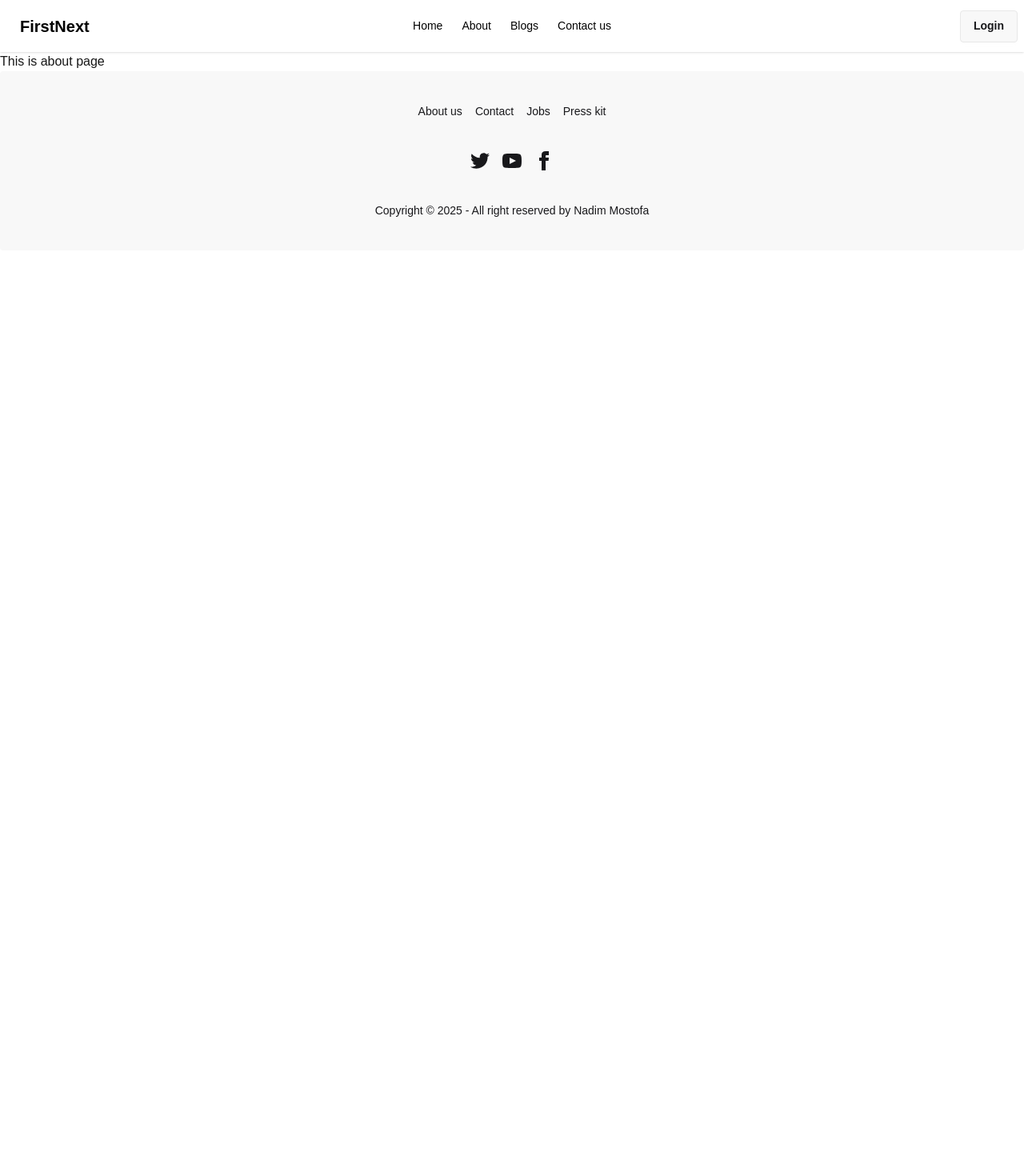
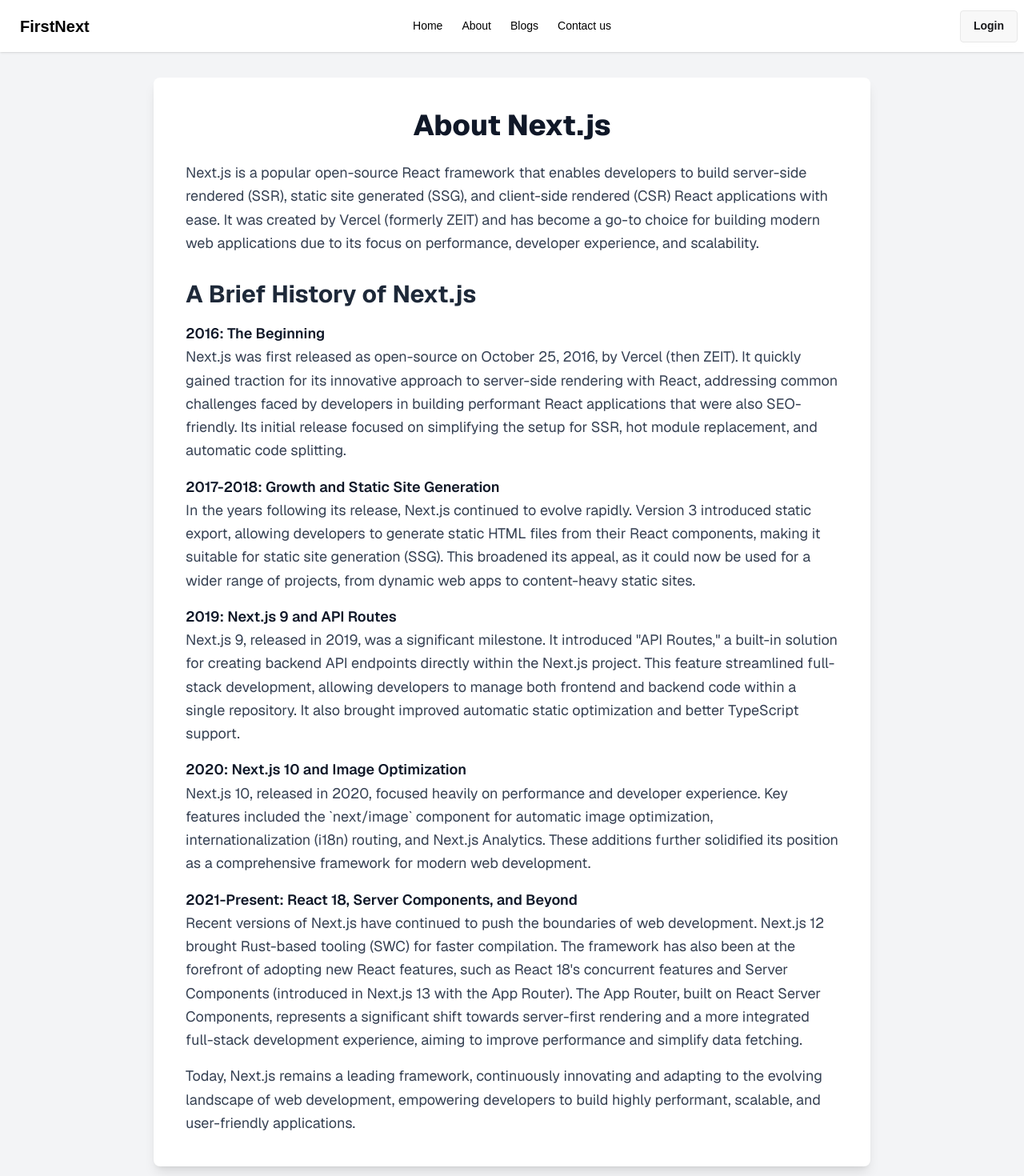
Before and after one commit to Nadimmo/First-Nextjs-Project, a Next.js app: page /about in a window 1280 px wide. Shown: the top 1470 px of the page at 80% size. Before the commit the page ends 800 px from the top, so only its background shows below. Built offline with nearby package versions, Linux system fonts and the light colour scheme.

Commit message:
add next js about in about page

```diff
--- a/src/app/about/page.jsx
+++ b/src/app/about/page.jsx
@@ -2,7 +2,85 @@
 
 const AboutPage = () => {
   return (
-    <div>This is about page</div>
+     <div className="min-h-screen bg-gray-100 flex items-center justify-center p-4 sm:p-6 lg:p-8 font-sans">
+      <div className="bg-white shadow-lg rounded-lg p-6 sm:p-8 lg:p-10 max-w-4xl w-full">
+        <h1 className="text-3xl sm:text-4xl font-extrabold text-gray-900 mb-6 text-center">
+          About Next.js
+        </h1>
+
+        <div className="space-y-6 text-gray-700 text-base sm:text-lg leading-relaxed">
+          <p>
+            Next.js is a popular open-source React framework that enables developers to build
+            server-side rendered (SSR), static site generated (SSG), and client-side rendered (CSR)
+            React applications with ease. It was created by Vercel (formerly ZEIT) and has become a
+            go-to choice for building modern web applications due to its focus on performance,
+            developer experience, and scalability.
+          </p>
+
+          <h2 className="text-2xl sm:text-3xl font-bold text-gray-800 mt-8 mb-4">
+            A Brief History of Next.js
+          </h2>
+
+          <div className="space-y-4">
+            <p>
+              <strong className="font-semibold text-gray-900">2016: The Beginning</strong>
+              <br />
+              Next.js was first released as open-source on October 25, 2016, by Vercel (then ZEIT).
+              It quickly gained traction for its innovative approach to server-side rendering with React,
+              addressing common challenges faced by developers in building performant React applications
+              that were also SEO-friendly. Its initial release focused on simplifying the setup for SSR,
+              hot module replacement, and automatic code splitting.
+            </p>
+
+            <p>
+              <strong className="font-semibold text-gray-900">2017-2018: Growth and Static Site Generation</strong>
+              <br />
+              In the years following its release, Next.js continued to evolve rapidly. Version 3 introduced
+              static export, allowing developers to generate static HTML files from their React components,
+              making it suitable for static site generation (SSG). This broadened its appeal, as it could
+              now be used for a wider range of projects, from dynamic web apps to content-heavy static sites.
+            </p>
+
+            <p>
+              <strong className="font-semibold text-gray-900">2019: Next.js 9 and API Routes</strong>
+              <br />
+              Next.js 9, released in 2019, was a significant milestone. It introduced "API Routes,"
+              a built-in solution for creating backend API endpoints directly within the Next.js project.
+              This feature streamlined full-stack development, allowing developers to manage both frontend
+              and backend code within a single repository. It also brought improved automatic static
+              optimization and better TypeScript support.
+            </p>
+
+            <p>
+              <strong className="font-semibold text-gray-900">2020: Next.js 10 and Image Optimization</strong>
+              <br />
+              Next.js 10, released in 2020, focused heavily on performance and developer experience.
+              Key features included the `next/image` component for automatic image optimization,
+              internationalization (i18n) routing, and Next.js Analytics. These additions further
+              solidified its position as a comprehensive framework for modern web development.
+            </p>
+
+            <p>
+              <strong className="font-semibold text-gray-900">2021-Present: React 18, Server Components, and Beyond</strong>
+              <br />
+              Recent versions of Next.js have continued to push the boundaries of web development.
+              Next.js 12 brought Rust-based tooling (SWC) for faster compilation. The framework has also
+              been at the forefront of adopting new React features, such as React 18's concurrent features
+              and Server Components (introduced in Next.js 13 with the App Router). The App Router,
+              built on React Server Components, represents a significant shift towards server-first
+              rendering and a more integrated full-stack development experience, aiming to improve
+              performance and simplify data fetching.
+            </p>
+
+            <p>
+              Today, Next.js remains a leading framework, continuously innovating and adapting to the
+              evolving landscape of web development, empowering developers to build highly performant,
+              scalable, and user-friendly applications.
+            </p>
+          </div>
+        </div>
+      </div>
+    </div>
   )
 }
 
```
